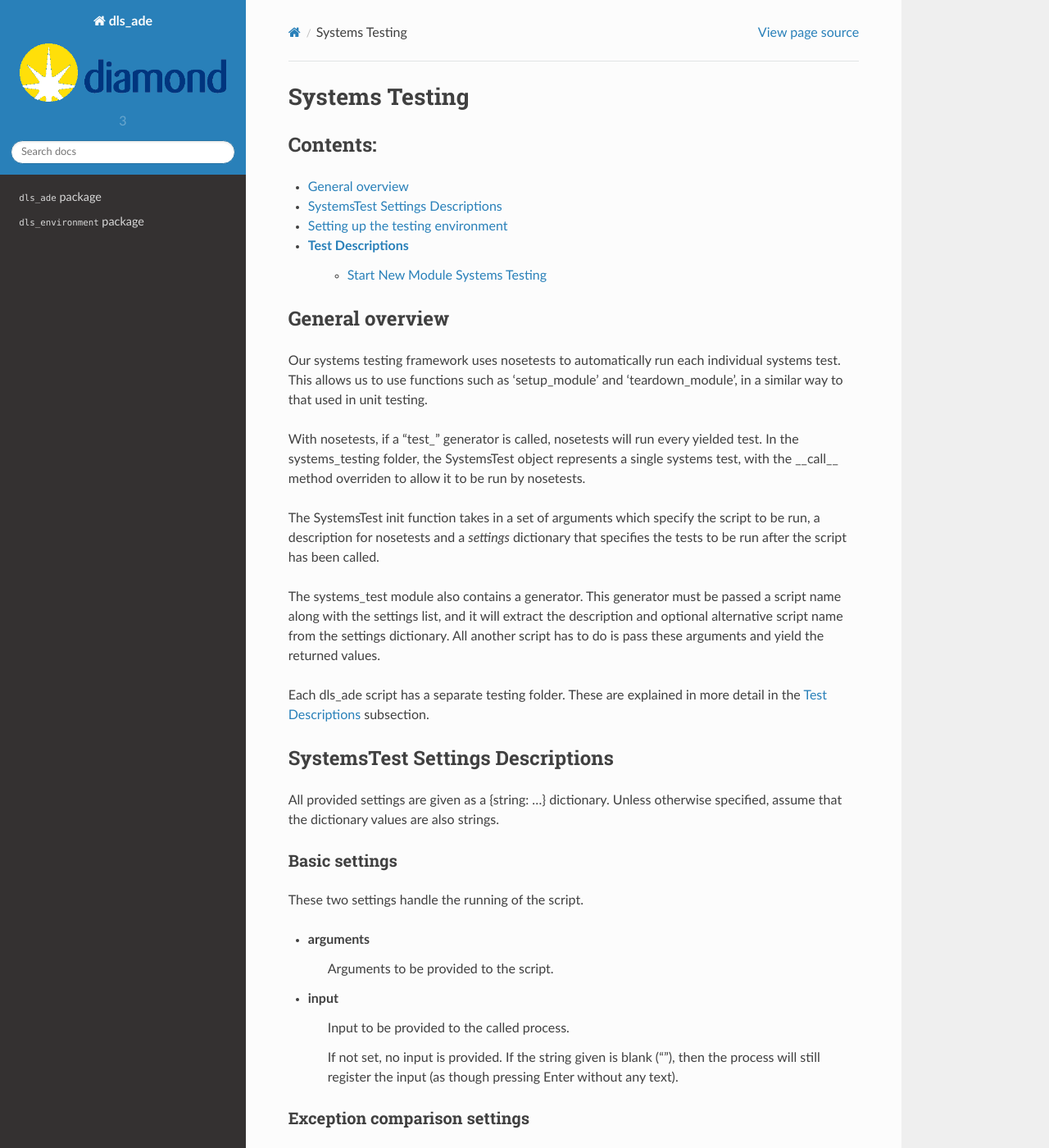
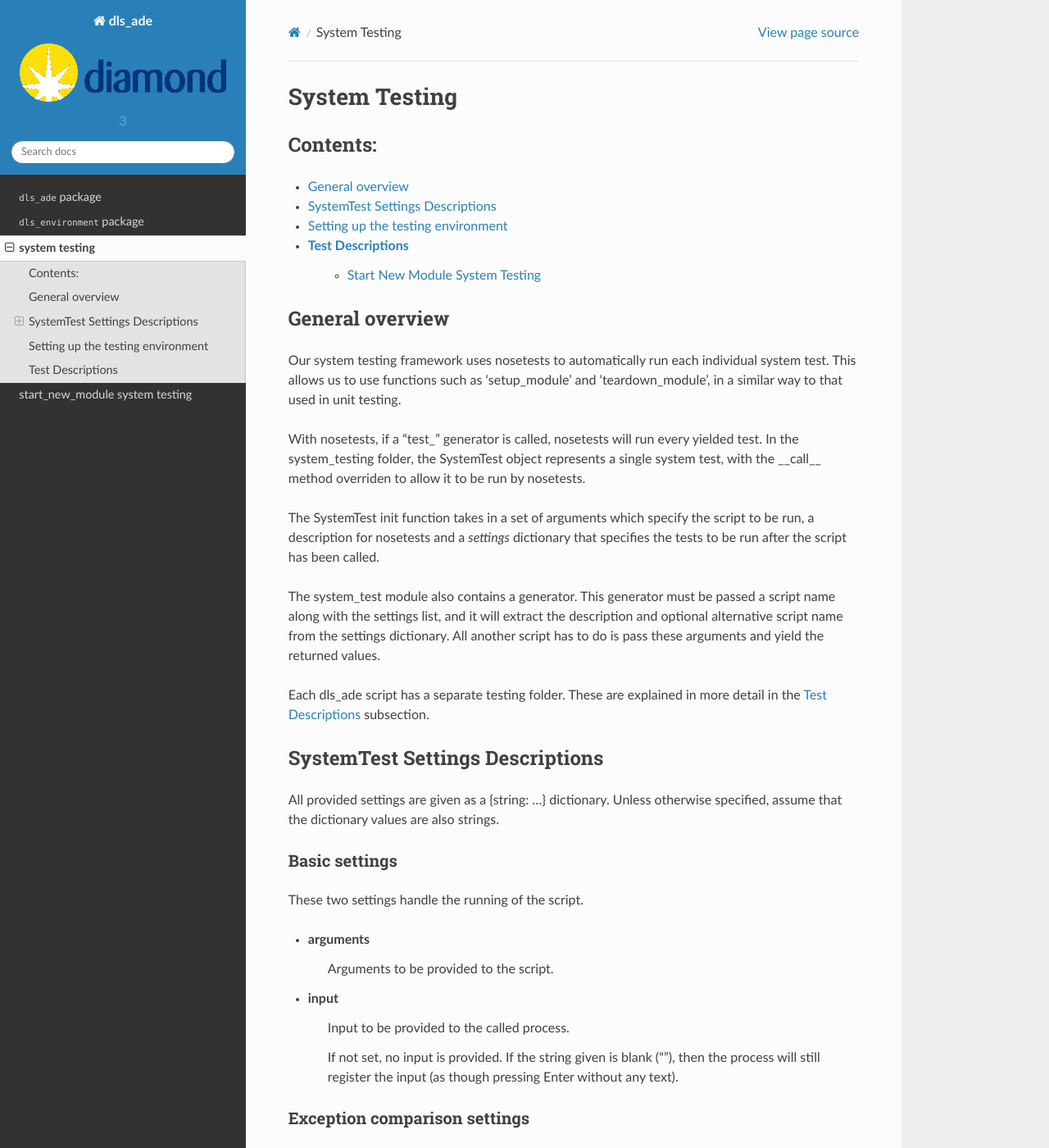
Before and after one commit to EmilioPeJu/dls_ade, a Sphinx documentation site: the page built from docs/system_testing.rst, in a window 1280 px wide and 1400 px high. Shown: the whole window at 82% size. Built offline with Sphinx 7.4.7 and the Read the Docs theme 2.0.0, drawn with Linux system fonts in a browser that asks for light colours; pages that are not in the unit, such as notebooks, are missing from menus; some of the changed text lies outside the part shown.

Commit message:
Changed systems to system in all files for system testing.

```diff
--- a/docs/index.rst
+++ b/docs/index.rst
@@ -18,8 +18,8 @@
 
    dls_ade
    dls_environment
-   systems testing <systems_testing>
-   start_new_module systems testing <snm_systems_testing>
+   system testing <system_testing>
+   start_new_module system testing <snm_system_testing>
 
 Indices and tables
 ------------------
--- a/docs/system_testing.rst
+++ b/docs/system_testing.rst
@@ -1,7 +1,7 @@
-.. _systems-testing-overview:
+.. _system-testing-overview:
 
 ===============
-Systems Testing
+System Testing
 ===============
 
 Contents:
@@ -10,26 +10,26 @@
 - :ref:`settings-descriptions`
 - :ref:`setting-up-environment`
 - :ref:`test-descriptions`
-    * :ref:`systems-testing-snm`
+    * :ref:`system-testing-snm`
 
 .. _general-overview:
 
 General overview
 ----------------
 
-Our systems testing framework uses nosetests to automatically run each individual systems test. This allows us to use functions such as 'setup_module' and 'teardown_module', in a similar way to that used in unit testing.
+Our system testing framework uses nosetests to automatically run each individual system test. This allows us to use functions such as 'setup_module' and 'teardown_module', in a similar way to that used in unit testing.
 
-With nosetests, if a "test\_" generator is called, nosetests will run every yielded test. In the systems_testing folder, the SystemsTest object represents a single systems test, with the __call__ method overriden to allow it to be run by nosetests.
+With nosetests, if a "test\_" generator is called, nosetests will run every yielded test. In the system_testing folder, the SystemTest object represents a single system test, with the __call__ method overriden to allow it to be run by nosetests.
 
-The SystemsTest init function takes in a set of arguments which specify the script to be run, a description for nosetests and a `settings` dictionary that specifies the tests to be run after the script has been called.
+The SystemTest init function takes in a set of arguments which specify the script to be run, a description for nosetests and a `settings` dictionary that specifies the tests to be run after the script has been called.
 
-The systems_test module also contains a generator. This generator must be passed a script name along with the settings list, and it will extract the description and optional alternative script name from the settings dictionary. All another script has to do is pass these arguments and yield the returned values.
+The system_test module also contains a generator. This generator must be passed a script name along with the settings list, and it will extract the description and optional alternative script name from the settings dictionary. All another script has to do is pass these arguments and yield the returned values.
 
 Each dls_ade script has a separate testing folder. These are explained in more detail in the :ref:`test-descriptions` subsection.
 
 .. _settings-descriptions:
 
-SystemsTest Settings Descriptions
+SystemTest Settings Descriptions
 ---------------------------------
 All provided settings are given as a {string: ...} dictionary. Unless otherwise specified, assume that the dictionary values are also strings.
 
@@ -144,7 +144,7 @@
 
 Then, get the dls_ade repository URL, eg. /path/to/dls_ade. This should not contain the second dls_ade folder name (eg. /path/to/dls_ade/dls_ade).
 
-In the dls_ade/systems_testing folder, run in the terminal:
+In the dls_ade/system_testing folder, run in the terminal:
 
 .. code:: bash
 
@@ -162,12 +162,12 @@
         This is used to access the final python scripts to be tested.
 
 - Set the PYTHONPATH environment variable to include:
-    * /path/to/dls_ade/systems_testing
-        This allows nosetests to use the systems_testing script.
+    * /path/to/dls_ade/system_testing
+        This allows nosetests to use the system_testing script.
     * /path/to/dls_ade
-        This allows the systems_testing module to use the vcs_git module.
+        This allows the system_testing module to use the vcs_git module.
 
-The systems_testing module will prevent you from running any tests if you have
+The system_testing module will prevent you from running any tests if you have
 not yet set the GIT_ROOT_DIR environment variable.
 
 .. _test-descriptions:
@@ -175,4 +175,4 @@
 Test Descriptions
 ----------------------------
 
-:ref:`systems-testing-snm`
+:ref:`system-testing-snm`
```
Also changed, not shown: docs/snm_system_testing.rst (+4 -4 lines), 4 other files.
